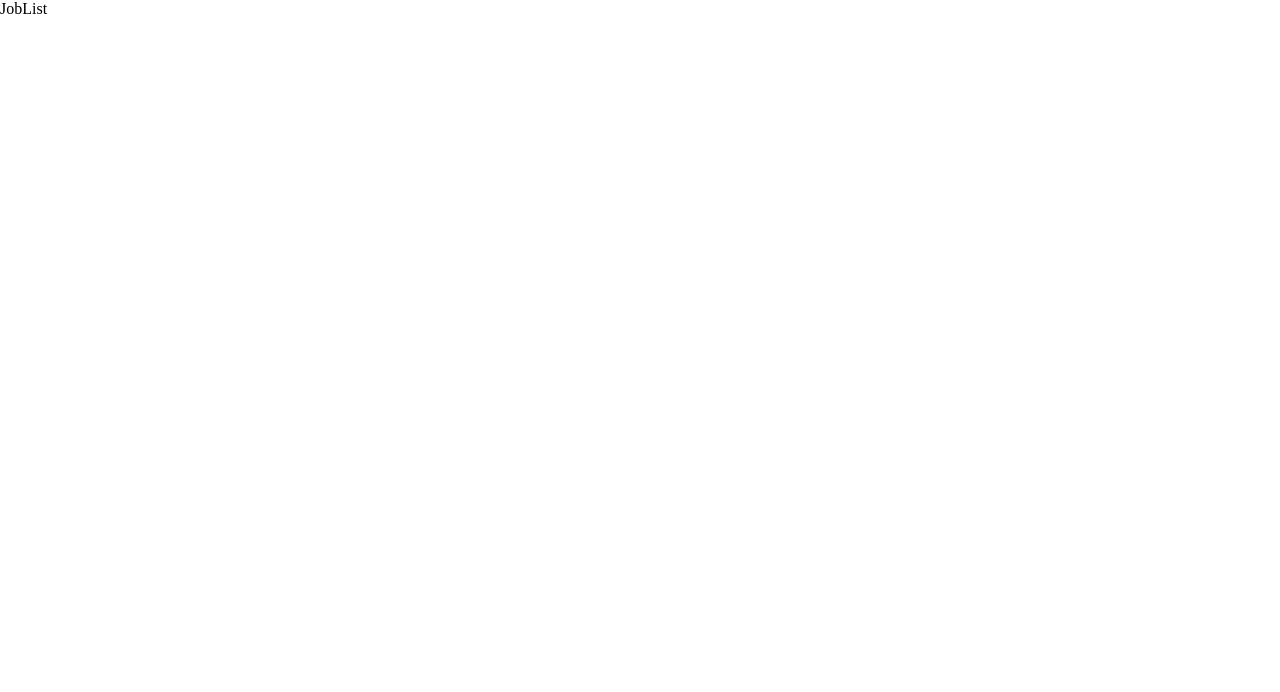
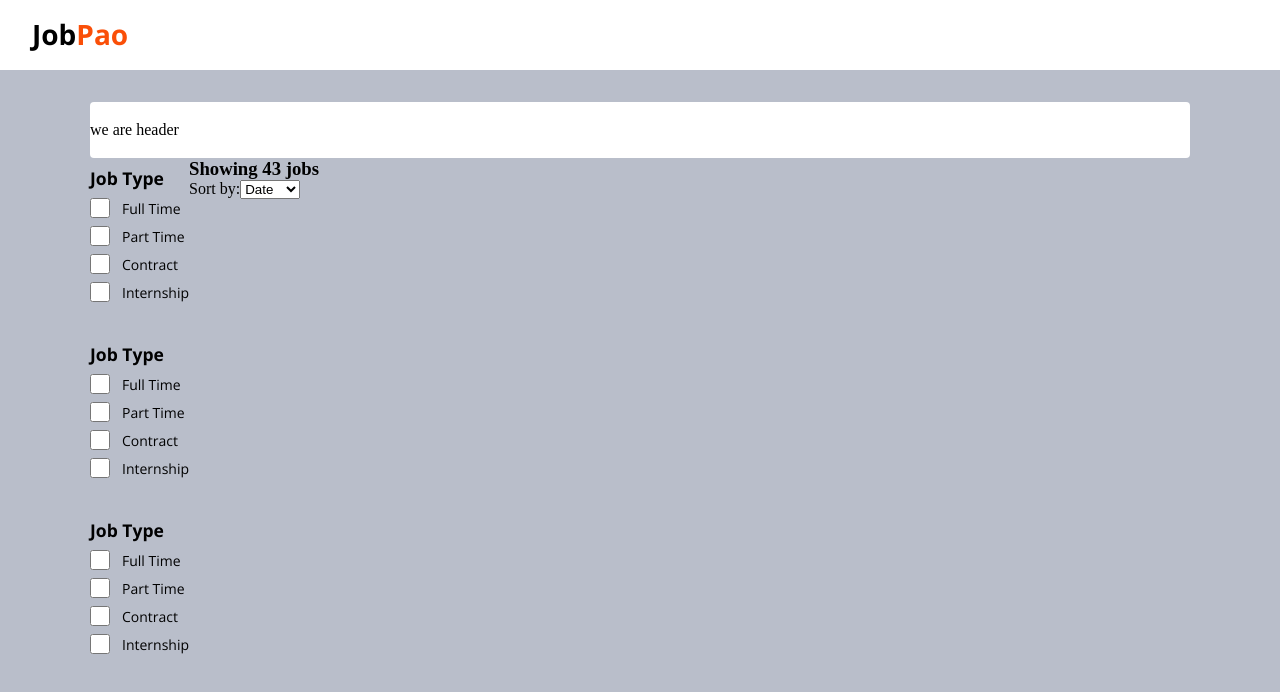
Before and after one commit to vishalmishra2810/sitevacancy, a Next.js app: page /job-list in a window 1280 px wide. Shown: the top 692 px of the page. Built offline with nearby package versions, Linux system fonts and the light colour scheme.

Commit message:
job list page details

```diff
--- /dev/null
+++ b/common/selectOption/SelectOption.module.scss
@@ -0,0 +1,31 @@
+.selectOption {
+  .selectOption__container__title {
+    font-size: 15px;
+    font-weight: 500;
+    color: #000;
+    margin: 8px 0px;
+    font-family: "Open Sans", sans-serif;
+  }
+  .selectOption__container__options {
+    display: flex;
+    flex-direction: column;
+    gap: 8px;
+    .selectOption__container__options__option {
+      display: flex;
+      align-items: center;
+      gap: 12px;
+      .selectOption__container__options__option__input {
+        width: 20px;
+        height: 20px;
+        border-radius: 50%;
+        cursor: pointer;
+      }
+      .selectOption__container__options__option__label {
+        font-size: 14px;
+        font-weight: 400;
+        color: #000;
+        font-family: "Open Sans", sans-serif;
+      }
+    }
+  }
+}
--- /dev/null
+++ b/common/selectOption/SelectOption.tsx
@@ -0,0 +1,42 @@
+import React from "react";
+import styles from "./SelectOption.module.scss";
+
+function SelectOption({ title, options }: any) {
+  return (
+    <div className={styles.selectOption}>
+      <div className={styles.selectOption__container}>
+        <div className={styles.selectOption__container__title}>
+          <h3>{title}</h3>
+        </div>
+        <div className={styles.selectOption__container__options}>
+          {options.map((option: any, index: any) => (
+            <div
+              className={styles.selectOption__container__options__option}
+              key={index}
+            >
+              <input
+                type="checkbox"
+                name="jobType"
+                id="jobType"
+                value="Full Time"
+                className={
+                  styles.selectOption__container__options__option__input
+                }
+              />
+              <label
+                htmlFor="jobType"
+                className={
+                  styles.selectOption__container__options__option__label
+                }
+              >
+                {option}
+              </label>
+            </div>
+          ))}
+        </div>
+      </div>
+    </div>
+  );
+}
+
+export default SelectOption;
--- a/components/job/JobList.module.scss
+++ b/components/job/JobList.module.scss
@@ -0,0 +1,22 @@
+.jobList {
+  background-color: #b9beca;
+  height: calc(100vh - 70px);
+  .main__container {
+    width: var(--max-width);
+    margin: 0px auto;
+    padding: 32px 0px;
+    .jobList__container {
+      display: flex;
+    }
+  }
+}
+
+.topHeader {
+  height: 56px;
+  display: flex;
+  background-color: #fff;
+  justify-content: space-between;
+  align-items: center;
+  width: 100%;
+  border-radius: 4px;
+}
--- a/components/job/JobList.tsx
+++ b/components/job/JobList.tsx
@@ -1,9 +1,21 @@
-import React from 'react'
+import React from "react";
+import JobDetails from "./jobDetails/JobDetails";
+import styles from "./JobList.module.scss";
+import LeftSideBar from "./leftSideBar/LeftSideBar";
+import TopHeader from "./TopHeader";
 
 function JobList() {
   return (
-    <div>JobList</div>
-  )
+    <div className={styles.jobList}>
+      <div className={styles.main__container}>
+        <TopHeader />
+        <div className={styles.jobList__container}>
+          <LeftSideBar />
+          <JobDetails />
+        </div>
+      </div>
+    </div>
+  );
 }
 
-export default JobList
+export default JobList;
--- /dev/null
+++ b/components/job/TopHeader.tsx
@@ -0,0 +1,12 @@
+import React from 'react';
+import styles from "./JobList.module.scss";
+
+function TopHeader() {
+  return (
+    <div className={styles.topHeader}>
+        we are header
+    </div>
+  )
+}
+
+export default TopHeader
--- a/components/job/jobDetails/JobDetails.tsx
+++ b/components/job/jobDetails/JobDetails.tsx
@@ -1,9 +1,39 @@
-import React from 'react'
+import React from "react";
+import styles from "./JobDetails.module.scss";
 
 function JobDetails() {
   return (
-    <div>JobDetails</div>
-  )
+    <div className={styles.jobDetails}>
+      <div className={styles.jobDetails__container}>
+        <div className={styles.jobDetails__container__header}>
+          <div className={styles.jobDetails__container__header__title}>
+            <h3 className={styles.jobDetails__container__header__title__h3}>
+              Showing 43 jobs
+            </h3>
+            <div className={styles.jobDetails__container__header__title__sort}>
+              <span
+                className={
+                  styles.jobDetails__container__header__title__sort__span
+                }
+              >
+                Sort by:
+              </span>
+              <select
+                name="sort"
+                id="sort"
+                className={
+                  styles.jobDetails__container__header__title__sort__select
+                }
+              >
+                <option value="date">Date</option>
+                <option value="salary">Salary</option>
+              </select>
+            </div>
+          </div>
+        </div>
+      </div>
+    </div>
+  );
 }
 
-export default JobDetails
+export default JobDetails;
--- /dev/null
+++ b/components/job/leftSideBar/LeftSideBar.module.scss
@@ -0,0 +1,5 @@
+.leftSideBar{
+    display: flex;
+    flex-direction: column;
+    gap: 32px;
+}
--- /dev/null
+++ b/components/job/leftSideBar/LeftSideBar.tsx
@@ -0,0 +1,24 @@
+import SelectOption from "@/common/selectOption/SelectOption";
+import React from "react";
+import styles from "./LeftSideBar.module.scss";
+
+function LeftSideBar() {
+  return (
+    <div className={styles.leftSideBar}>
+      <SelectOption
+        title="Job Type"
+        options={["Full Time", "Part Time", "Contract", "Internship"]}
+      />
+      <SelectOption
+        title="Job Type"
+        options={["Full Time", "Part Time", "Contract", "Internship"]}
+      />
+      <SelectOption
+        title="Job Type"
+        options={["Full Time", "Part Time", "Contract", "Internship"]}
+      />
+    </div>
+  );
+}
+
+export default LeftSideBar;
--- a/pages/job-list/index.tsx
+++ b/pages/job-list/index.tsx
@@ -1,9 +1,11 @@
+import Header from "@/common/header/Header";
 import JobList from "@/components/job/JobList";
 import React from "react";
 
 function Jobs() {
   return (
     <>
+      <Header />
       <JobList />
     </>
   );
```
